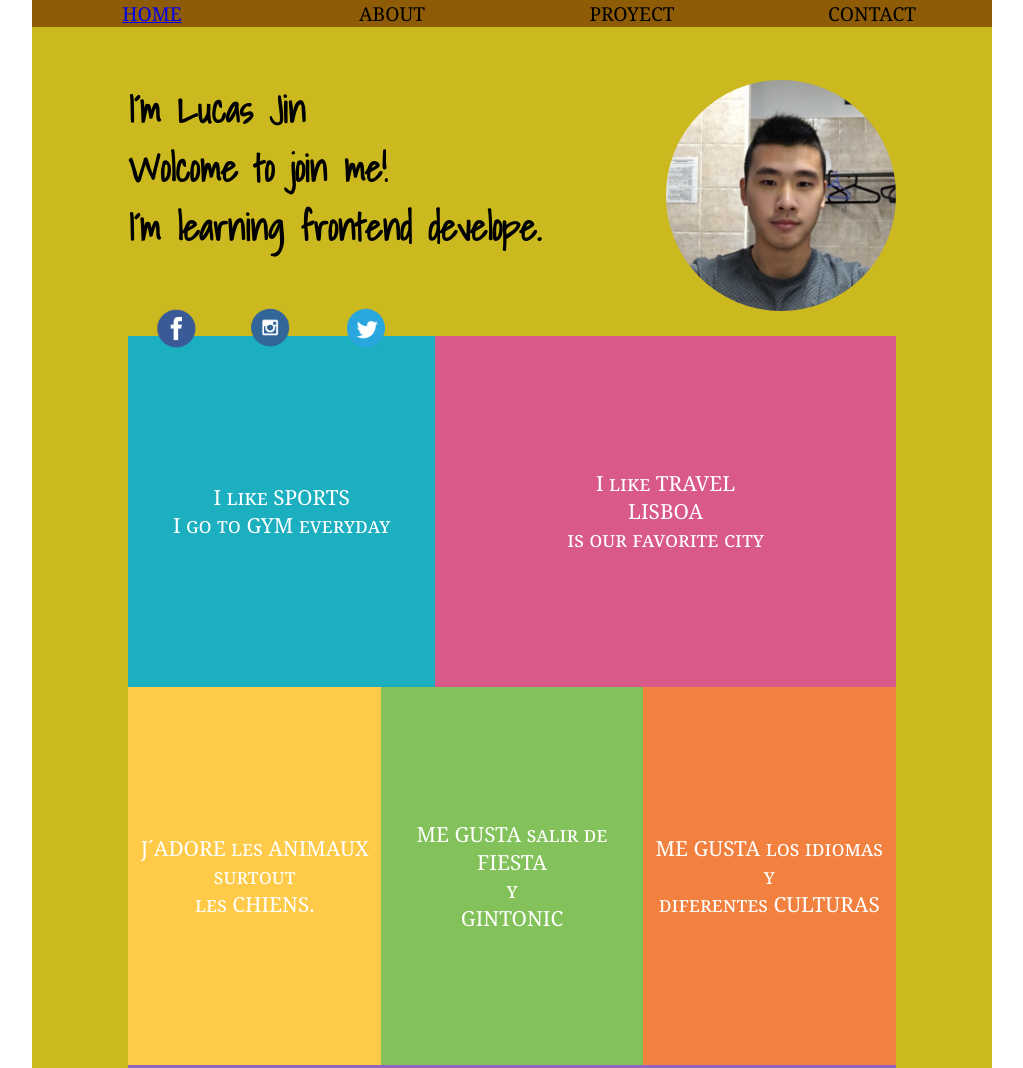
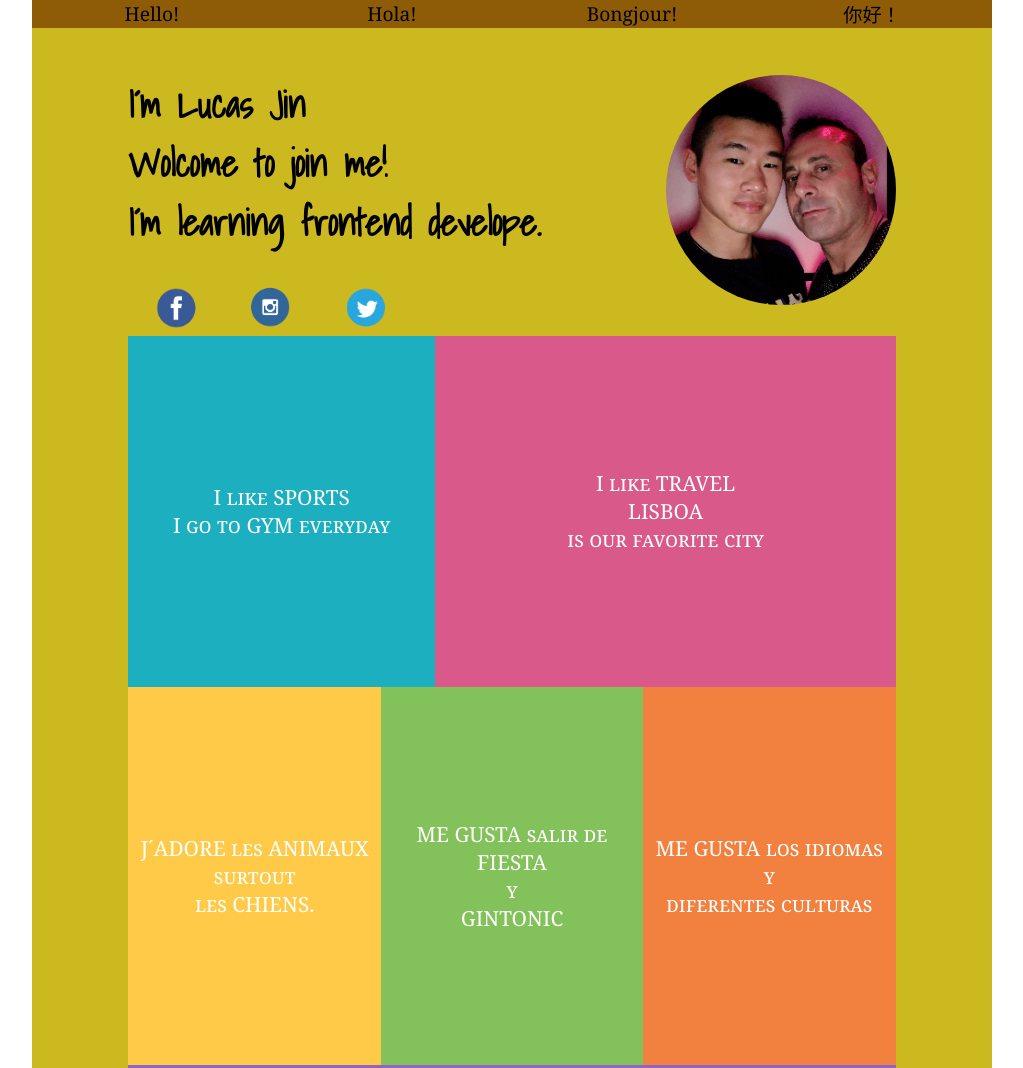
Before and after one commit to lucas1004jx/lucas1004jx.github.io, a plain HTML site: page index.htm in a window 1280 px wide. Shown: the top 1068 px of the page, without its empty margins (128-1151 px from the left). Drawn offline with Linux system fonts and the light colour scheme.

Commit message:
Add files via upload

```diff
--- a/index.htm
+++ b/index.htm
@@ -3,21 +3,21 @@
 <html>
     <head>
     <meta charset="utf-8">
-    <meta name="viewport" content="width=device-width,initial-scale=1.0">
+    <meta name="viewport" conten="width=device-width,inicial-scale=1.0">
     <title>Portfolio of Lucas Jin</title>
     <link href="main.css" rel="stylesheet" type="text/css">
 
     </head>
 
-    <body id="mainPage">
+    <body>
       <header>
-          <nav id="#top">
-              <div class="nav" id="home"><a href="#mainPage">HOME</a></div>
-              <div class="nav">ABOUT</div>
-              <div class="nav">PROYECT</div>
-              <div class="nav">CONTACT</div>
+          <nav>
+              <div class="nav">Hello!</div>
+              <div class="nav">Hola!</div>
+              <div class="nav">Bongjour!</div>
+              <div class="nav">你好！</div>
           </nav>
-          <h1 class="header"><img src="image/luiquimati.jpg" class="perfil" width=30% id="perfil">I´m Lucas Jin
+          <h1 class="header"><img src="image/luiquimati.jpg" class="perfil" width=30%>I´m Lucas Jin
           <br>Wolcome to join me!<br>I´m learning frontend develope.</h1>
         </header>
         <!--<article>
@@ -78,7 +78,7 @@
             <div class="box2">I like TRAVEL<br> LISBOA <br>is our favorite city</div>
             <div class="box3">J´ADORE les ANIMAUX<br>surtout<br> les CHIENS.</div>
             <div class="box4">ME GUSTA salir de FIESTA <br>y <br>GINTONIC</div>
-            <div class="box5">ME GUSTA los idiomas <br>y<br> diferentes CULTURAS</div>
+            <div class="box5">ME GUSTA los idiomas <br>y<br> diferentes culturas</div>
             <div class="box6">I´m learning Frontend develope</div>
 
 
@@ -99,13 +99,9 @@
                 </q><br>― Oscar Wilde</p>
         </footer>
 
-        <div id=toTop>
-            <p><a href="#top">Back To <br>Top</a></p>
-        </div>
 
 
 
-        <script src="script.js"></script>
     </body>
 
 
```
